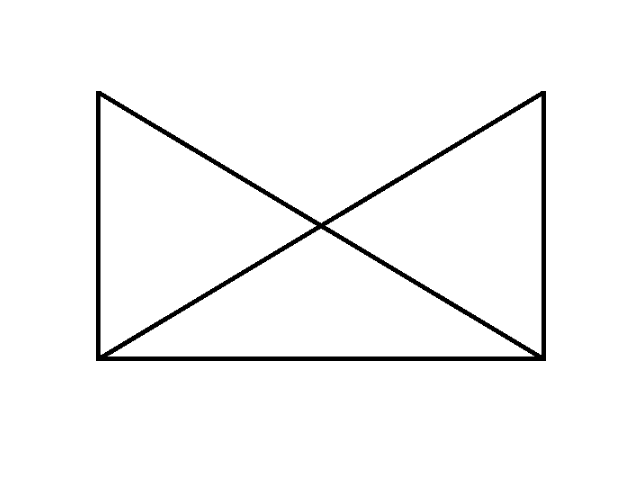
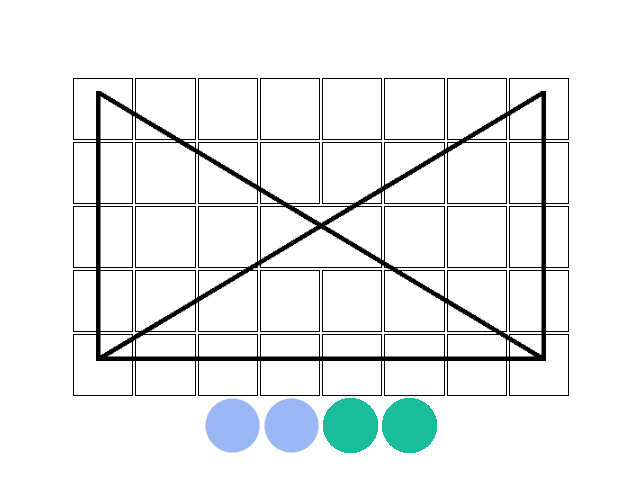
Before and after one commit to aly-alina/Pong-Hau-K-i, a plain HTML site: page game.html in a window 1280 px wide. Both pictures are taken after a click on the link "Start". Shown: the part 145-636 px from the top of the page, without its empty margins (319-959 px from the left). Drawn offline with Linux system fonts and the light colour scheme.

Commit message:
Enable drag and drop

```diff
--- a/css/style.css
+++ b/css/style.css
@@ -81,9 +81,11 @@ h1 {
     height: 100%;
 }
 
-/*td {*/
-    /*border: 1px solid black;*/
-/*}*/
+td {
+    border: 1px solid black;
+    width: 60px;
+    height: 60px;
+}
 
 #stop {
     margin-top: 3%;
--- a/game.html
+++ b/game.html
@@ -20,27 +20,32 @@
         <div class="box" id="gameBoard" style="display: none;">
             <table class="boardTable">
                 <tr>
-                    <td class="vertex"></td>
+                    <td id="topLeftVertex" ondrop="drop(event)" ondragover="allowDrop(event)"></td>
                     <td></td><td></td><td></td><td></td><td></td><td></td>
-                    <td class="vertex"></td>
+                    <td id="topRightVertex" ondrop="drop(event)" ondragover="allowDrop(event)"></td>
                 </tr>
                 <tr>
                     <td></td><td></td><td></td><td></td><td></td><td></td><td></td><td></td>
                 </tr>
-                <tr>
+                <tr id="middleRow">
                     <td></td><td></td><td></td>
-                    <td colspan="2" class="vertex"></td>
+                    <td id="middleVertex" ondrop="drop(event)" ondragover="allowDrop(event)" colspan="2">
+                    </td>
                     <td></td><td></td><td></td>
                 </tr>
                 <tr>
                     <td></td><td></td><td></td><td></td><td></td><td></td><td></td><td></td>
                 </tr>
                 <tr>
-                    <td class="vertex"></td>
+                    <td id="bottomLeftVertex" ondrop="drop(event)" ondragover="allowDrop(event)"></td>
                     <td></td><td></td><td></td><td></td><td></td><td></td>
-                    <td class="vertex"></td>
+                    <td id="bottomRightVertex" ondrop="drop(event)" ondragover="allowDrop(event)"></td>
                 </tr>
             </table>
+            <img id="tokenPlayer1" src="images/tokenSmall.png" draggable="true" ondragstart="drag(event)">
+            <img id="token2Player1" src="images/tokenSmall.png" draggable="true" ondragstart="drag(event)">
+            <img id="tokenPlayer2" src="images/tokenSmall2.png" draggable="true" ondragstart="drag(event)">
+            <img id="token2Player2" src="images/tokenSmall2.png" draggable="true" ondragstart="drag(event)">
         </div>
         <div class="box" id="stop" style="display: none;">The game was stopped</div>
         <script src="js/game.js"></script>
--- a/js/game.js
+++ b/js/game.js
@@ -41,6 +41,23 @@ var showReadme = function (e) {
     }
 };
 
+function allowDrop(e) {
+    e.preventDefault();
+}
+
+function drag(e) {
+    e.dataTransfer.setData("Text", e.target.id);
+}
+
+function drop(e) {
+    e.preventDefault();
+    var data = e.dataTransfer.getData("Text");
+    var element = e.target;
+    if (element.nodeName !== "IMG") { // prevent dragging all images in one box
+        element.appendChild(document.getElementById(data));
+    }
+}
+
 /* -------- CONTROL ------------ */
 
 var turnOffReadme = function() {
```
Also changed, not shown: images/token.png (added), images/tokenSmall.png (added), images/tokenSmall2.png (added).
